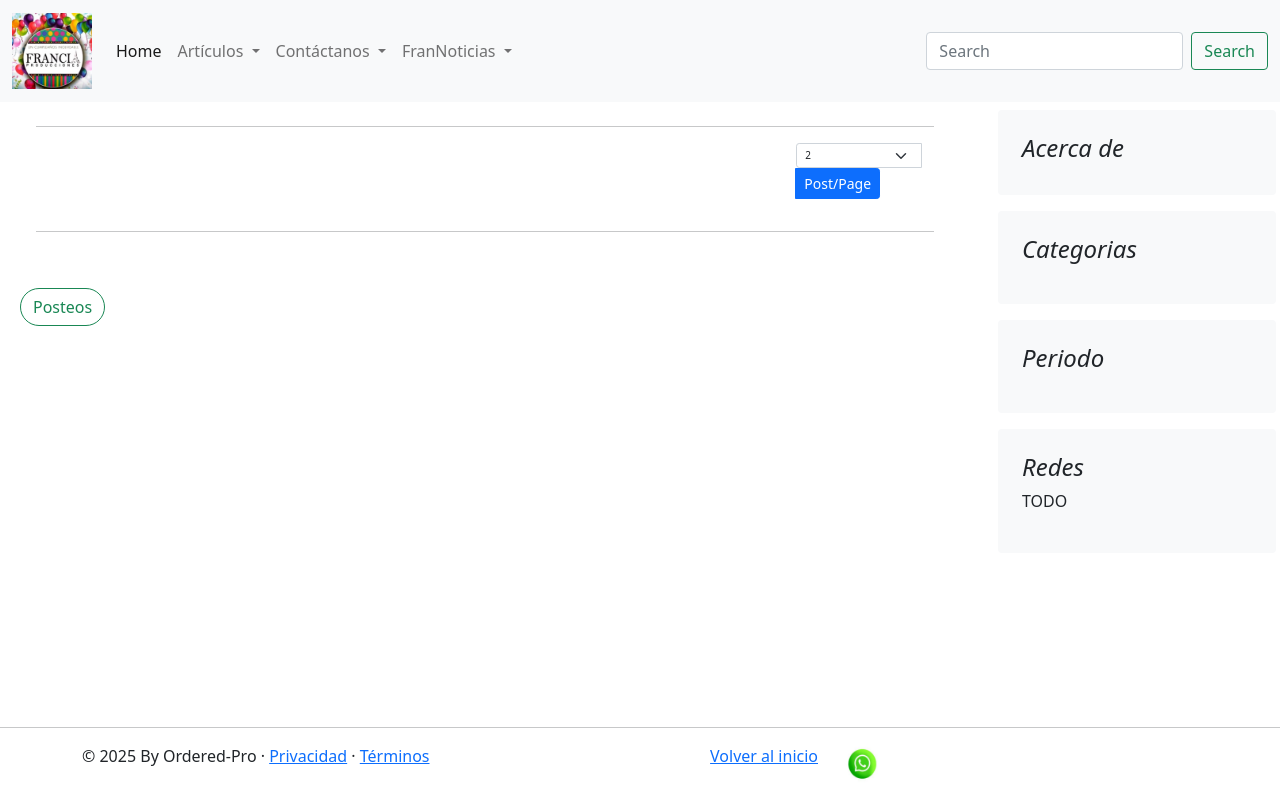
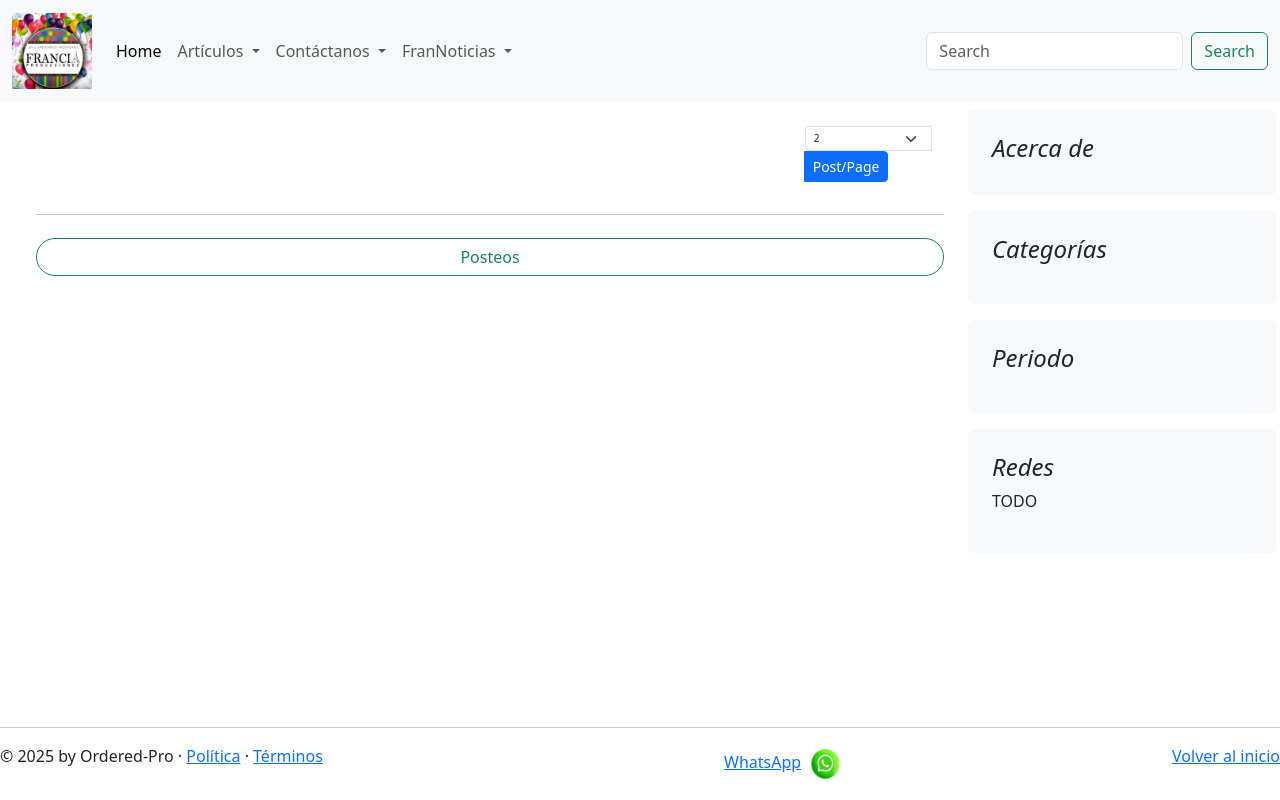
Before and after one commit to sercano74/djproject-railway, a Django app: template blog/templates/Posteos.html in a window 1280 px wide. Run offline with Django 5.2, Linux system fonts and the light colour scheme; the template is opened without the code that fills it, so the values that code supplies are empty.

Commit message:
mod postDetail

```diff
--- a/blog/templates/PostBase.html
+++ b/blog/templates/PostBase.html
@@ -3,17 +3,18 @@
 
 {% block title %}PostBase{% endblock %}
 
+{% block content %}
+<main>
+    <div class="row mb-2 g-2">
 
-{% block content %}
-
-<main>
+        <div class="col-md-9">
             {% block Posteos %} {% endblock %}
-
             {% block PostDetail %} {% endblock %}
+        </div>
 
 
-
-        <aside class="col-md-3">
+        <div class="col-md-3">
+            <aside class="position-sticky" style="top: 2rem;">
                 <!-- ACERCA DE -->
                 <div class="p-4 mb-3 bg-light rounded">
                     <h4 class="fst-italic">  Acerca de {{current_year}} </h4>
@@ -22,7 +23,7 @@
 
                 <!-- F CATEGORIAS -->
                 <div class="p-4 mb-3 bg-light rounded">
-                <h4 class="fst-italic"> Categorias</h4>
+                    <h4 class="fst-italic"> Categorías</h4>
                     <ol class="list-unstyled">
                         {% for i in CAT  %}
                         <li><a href="{% url 'blog:Categoria' i.id %}">{{i.name}}</a></li>
@@ -82,9 +83,6 @@
                 </div>
             </aside>
         </div>
+    </div>
 </main>
-
-
-
-
 {% endblock %}
--- a/blog/templates/Posteos.html
+++ b/blog/templates/Posteos.html
@@ -1,16 +1,11 @@
 {% extends "PostBase.html" %}
-{% comment %} {% load static %} {% endcomment %}
-
 
 {% block title %}Posteos{% endblock %}
 
 {% block Posteos %}
 
 
-<div class="row mb-2 g-5">
-    <div class="col-md-9">
         <div class="row m-3" >
-            <hr>
 
             <!-- NAVEGACION CON PAGINATOR-->
             <div class="col col-md-10">
@@ -59,7 +54,7 @@
 
             <hr>
 
-        </div>
+
 
         {% for p in publis %}
 
--- a/home/templates/base.html
+++ b/home/templates/base.html
@@ -7,7 +7,8 @@
         <title>{% block title %}  Home   {% endblock %}</title>
         <meta name="description" content="">
         <meta name="viewport" content="width=device-width, initial-scale=1">
-        <link href="https://cdn.jsdelivr.net/npm/bootstrap@5.0.2/dist/css/bootstrap.min.css" rel="stylesheet" integrity="sha384-EVSTQN3/azprG1Anm3QDgpJLIm9Nao0Yz1ztcQTwFspd3yD65VohhpuuCOmLASjC" crossorigin="anonymous">
+        <link href="https://cdn.jsdelivr.net/npm/bootstrap@5.3.2/dist/css/bootstrap.min.css" rel="stylesheet" integrity="sha384-T3c6CoIi6uLrA9TneNEoa7RxnatzjcDSCmG1MXxSR1GAsXEV/Dwwykc2MPK8M2HN" crossorigin="anonymous">
+        {% comment %} <link href="https://cdn.jsdelivr.net/npm/bootstrap@5.0.2/dist/css/bootstrap.min.css" rel="stylesheet" integrity="sha384-EVSTQN3/azprG1Anm3QDgpJLIm9Nao0Yz1ztcQTwFspd3yD65VohhpuuCOmLASjC" crossorigin="anonymous"> {% endcomment %}
         <link rel="stylesheet" href="{% static 'css/estilos.css' %}">
         <link rel="stylesheet" href="https://cdnjs.cloudflare.com/ajax/libs/animate.css/4.1.1/animate.min.css" />
 
@@ -125,24 +126,21 @@
 
             <hr>
             <!-- Footer -->
-            <footer class="container">
+            <footer >
                 <div class="row">
                     <div class="col-md-4">
-                        <p class="">&copy; 2025 By Ordered-Pro &middot; <a href="#">Privacidad</a> &middot; <a href="#">Términos</a></p>
+                        <p class="">&copy; 2025 by Ordered-Pro &middot; <a href="#">Política</a> &middot; <a href="#">Términos</a></p>
                     </div>
                     <div class="col-md-4">
-                        <p class="float-end"><a href="#">Volver al inicio</a></p>
-                    </div>
-                    <div class="col-md-4">
-                        <p>
+                        <p class="float-end"><a href="https://wa.me/56994483342">WhatsApp</a>
                             <a href="https://wa.me/56994483342" target="_blank" style="display: inline-block;">
                                 <img src="{% static 'images/ws.png' %}" alt="WhatsApp" style="height: 40px; width: 40px;">
                             </a>
                         </p>
                     </div>
-
-
-
+                    <div class="col-md-4">
+                        <p class="float-end"><a href="#">Volver al inicio</a></p>
+                    </div>
                 </div>
             </footer>
         </section>
@@ -150,6 +148,7 @@
 
 
 
-        <script src="https://cdn.jsdelivr.net/npm/bootstrap@5.0.2/dist/js/bootstrap.bundle.min.js" integrity="sha384-MrcW6ZMFYlzcLA8Nl+NtUVF0sA7MsXsP1UyJoMp4YLEuNSfAP+JcXn/tWtIaxVXM" crossorigin="anonymous"></script>
+        <script src="https://cdn.jsdelivr.net/npm/bootstrap@5.3.2/dist/js/bootstrap.bundle.min.js" integrity="sha384-C6RzsynM9kWDrMNeT87bh95OGNyZPhcTNXj1NW7RuBCsyN/o0jlpcV8Qyq46cDfL" crossorigin="anonymous"></script>
+        {% comment %} <script src="https://cdn.jsdelivr.net/npm/bootstrap@5.0.2/dist/js/bootstrap.bundle.min.js" integrity="sha384-MrcW6ZMFYlzcLA8Nl+NtUVF0sA7MsXsP1UyJoMp4YLEuNSfAP+JcXn/tWtIaxVXM" crossorigin="anonymous"></script> {% endcomment %}
     </body>
 </html>
```
Also changed, not shown: blog/templates/PostDetail.html (+12 -16 lines). Lines whose indentation alone changed are shown as unchanged.
